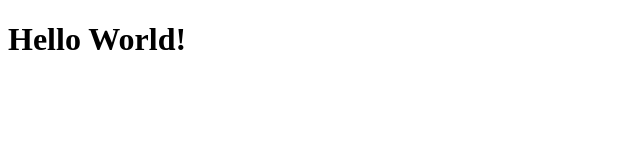
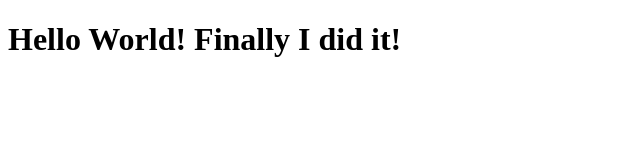
Before and after one commit to olgalevit/coursera-test, a plain HTML site: page site/index.html in a window 1280 px wide. Shown: the whole page, without its empty margins (0-640 px from the left). Drawn offline with Linux system fonts and the light colour scheme.

Commit message:
Small addition to our page content

```diff
--- a/site/index.html
+++ b/site/index.html
@@ -4,6 +4,6 @@
 	<title>Hello World!</title>
 </head>
 <body>
-<h1>Hello World!</h1>
+<h1>Hello World! Finally I did it!</h1>
 </body>
 </html>
```
